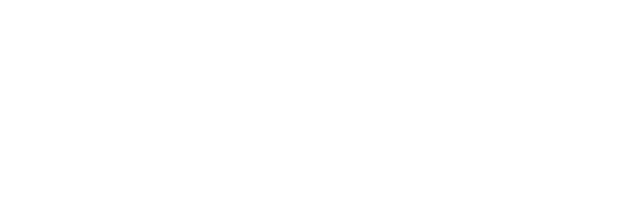
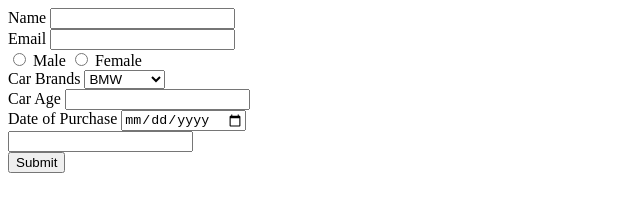
Before and after one commit to acciojob/car-insurance-form-SUJITH166, a website: page main.html in a window 1280 px wide. Shown: the whole page, without its empty margins (0-640 px from the left). Drawn offline with Linux system fonts and the light colour scheme.

Commit message:
created a submission

```diff
--- a/main.html
+++ b/main.html
@@ -8,7 +8,39 @@
 
 <body>
 	<!-- the entire body must be written by student -->
+	<form method="post">
+		<label for="name">Name</label>
+		<input type="text" id="name" name="name" required>
+		<br>
+		<label for="email">Email</label>
+		<input type="email" id="email" name="email" required>
+		<br>
+
+		<input type="radio" id="male" name="gender" required>
+		<label for="male">Male</label>
+		<input type="radio" id="female" name="gender" required>
+		<label for="female">Female</label>
+		<br>
+		<label for="cars">Car Brands</label>
+		<select id="cars">
+			<option value="bmw">BMW</option>
+			<option value="audi">Audi</option>
+			<option value="mercedez">Mercedez</option>
+		</select>
+		<br>
+		<label for="carage">Car Age</label>
+		<input type="number" id="carage" name="carage" required>
+		<br>
+		<label for="dop">Date of Purchase</label>
+		<input type="date" id="dop" name="dop" required>
+		<br>
+		<label for="password"></label>
+		<input type="password" id="password" name="pass" required>
+		<br>
+		<button type="submit">Submit</button>
+	</form>
     <script type="text/javascript" src="./script.js">
+
 </script>
 
 </body>
```
